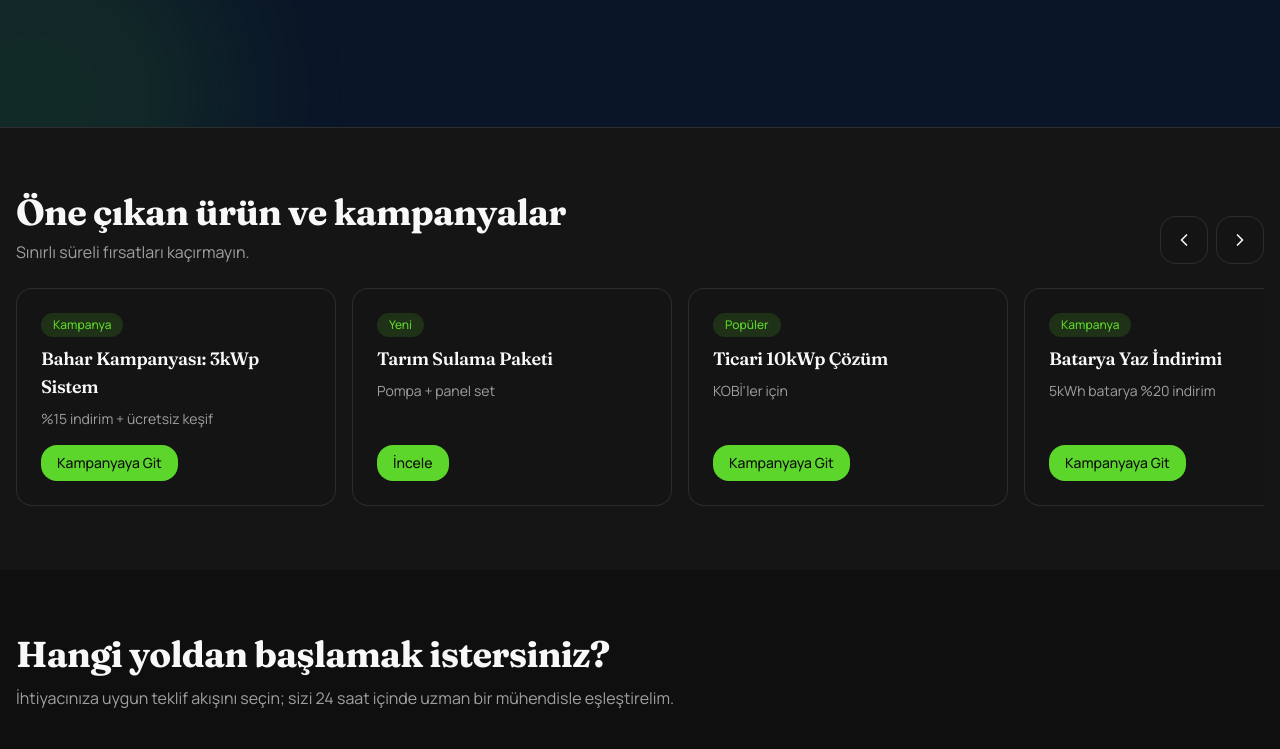
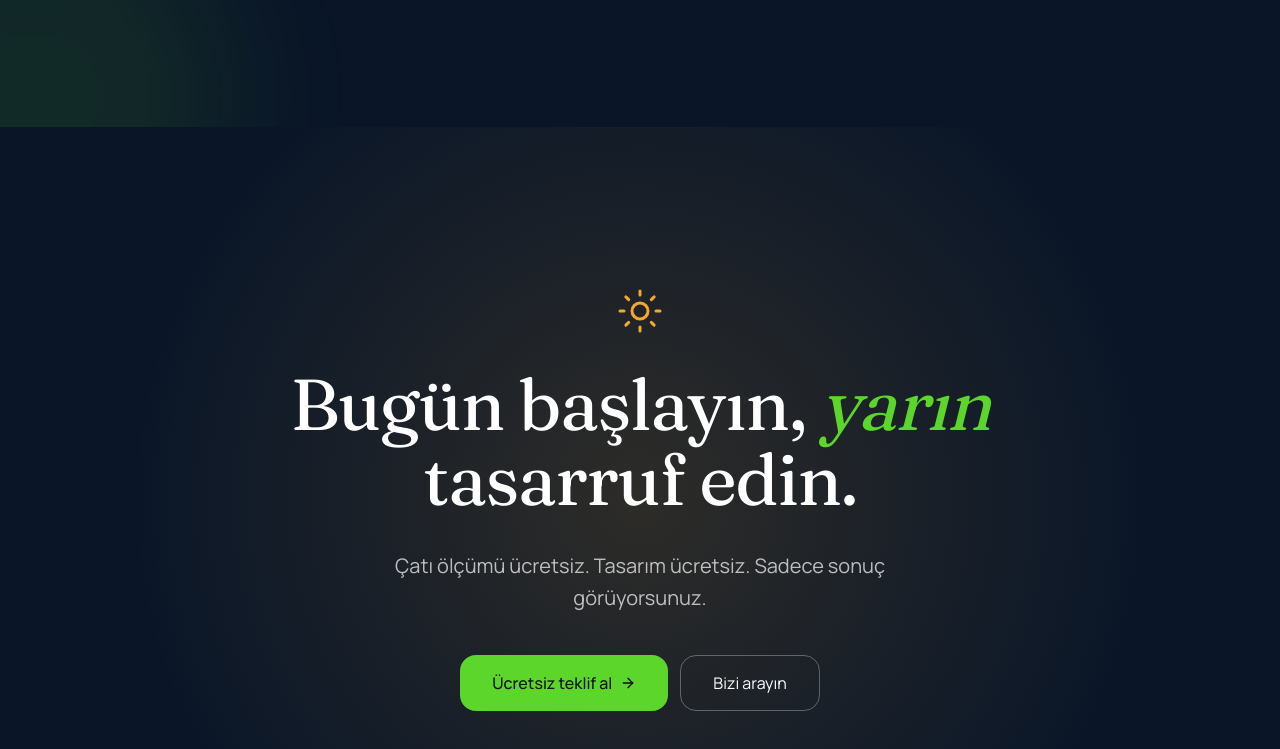
Before and after one commit to m4lik-wq/zolarr, a Next.js app: page / in a window 1280 px wide. Shown: the part 2328-3077 px from the top of the page. Built offline with nearby package versions, Linux system fonts and the light colour scheme; no server answers; the database is empty.

Commit message:
feat(landing): add final CTA section + sticky desktop pill

```diff
--- a/app/page.tsx
+++ b/app/page.tsx
@@ -6,6 +6,8 @@ import { FeaturedProducts } from '@/components/landing/featured-products';
 import { CustomerStories } from '@/components/landing/customer-stories';
 import { ImpactCounter } from '@/components/landing/impact-counter';
 import { FaqSnippet } from '@/components/landing/faq-snippet';
+import { FinalCta } from '@/components/landing/final-cta';
+import { StickyCta } from '@/components/landing/sticky-cta';
 import { ProductSlider } from '@/components/home/product-slider';
 import { PathCards } from '@/components/home/path-cards';
 import { WhyZolarr } from '@/components/home/why-zolarr';
@@ -29,6 +31,7 @@ export default function HomePage() {
       <CustomerStories />
       <ImpactCounter />
       <FaqSnippet />
+      <FinalCta />
       <ProductSlider />
       <PathCards />
       <WhyZolarr />
@@ -40,6 +43,7 @@ export default function HomePage() {
       <Testimonials />
       <FaqAccordion />
       <CtaNewsletter />
+      <StickyCta />
     </>
   );
 }
--- /dev/null
+++ b/components/landing/final-cta.tsx
@@ -0,0 +1,41 @@
+import Link from 'next/link';
+import { ArrowRight, Sun } from 'lucide-react';
+
+export function FinalCta() {
+  return (
+    <section className="relative py-24 md:py-40 overflow-hidden bg-[var(--color-deep-sky)] text-white">
+      {/* Sun-like radial gradient */}
+      <div className="absolute top-1/2 left-1/2 -translate-x-1/2 -translate-y-1/2 w-[120%] h-[140%] pointer-events-none">
+        <div className="absolute inset-0 bg-[radial-gradient(circle_at_center,_var(--color-warm-gold)_0%,_transparent_55%)] opacity-15" />
+      </div>
+
+      <div className="container mx-auto px-4 md:px-6 relative">
+        <div className="max-w-3xl mx-auto text-center">
+          <Sun className="h-12 w-12 text-[var(--color-warm-gold)] mx-auto mb-8" strokeWidth={1.5} />
+          <h2 className="font-display text-5xl md:text-7xl leading-[1.05] mb-8">
+            Bugün başlayın,{' '}
+            <span className="italic text-[var(--color-brand)]">yarın</span>{' '}
+            tasarruf edin.
+          </h2>
+          <p className="text-lg md:text-xl text-white/70 mb-10 max-w-xl mx-auto leading-relaxed">
+            Çatı ölçümü ücretsiz. Tasarım ücretsiz. Sadece sonuç görüyorsunuz.
+          </p>
+          <div className="flex flex-col sm:flex-row gap-3 justify-center">
+            <Link
+              href="/teklif/al"
+              className="inline-flex items-center justify-center gap-2 h-14 px-8 rounded-2xl bg-[var(--color-brand)] text-[var(--color-bg-base)] font-medium hover:bg-[var(--color-brand-dark)] hover:shadow-[var(--shadow-glow)] transition-all"
+            >
+              Ücretsiz teklif al <ArrowRight className="h-4 w-4" />
+            </Link>
+            <Link
+              href="/iletisim"
+              className="inline-flex items-center justify-center gap-2 h-14 px-8 rounded-2xl border border-white/30 text-white hover:bg-white/10 transition-colors"
+            >
+              Bizi arayın
+            </Link>
+          </div>
+        </div>
+      </div>
+    </section>
+  );
+}
--- /dev/null
+++ b/components/landing/sticky-cta.tsx
@@ -0,0 +1,30 @@
+'use client';
+
+import * as React from 'react';
+import Link from 'next/link';
+import { ArrowRight } from 'lucide-react';
+
+export function StickyCta() {
+  const [show, setShow] = React.useState(false);
+
+  React.useEffect(() => {
+    const handler = () => setShow(window.scrollY > 800);
+    handler();
+    window.addEventListener('scroll', handler, { passive: true });
+    return () => window.removeEventListener('scroll', handler);
+  }, []);
+
+  if (!show) return null;
+
+  return (
+    <div className="hidden md:block fixed bottom-6 left-1/2 -translate-x-1/2 z-30">
+      <Link
+        href="/teklif/al"
+        className="inline-flex items-center gap-2 h-12 px-6 rounded-full bg-[var(--color-brand)] text-[var(--color-bg-base)] font-medium shadow-2xl hover:bg-[var(--color-brand-dark)] hover:scale-105 transition-all"
+      >
+        Ücretsiz teklif al
+        <ArrowRight className="h-4 w-4" />
+      </Link>
+    </div>
+  );
+}
```
